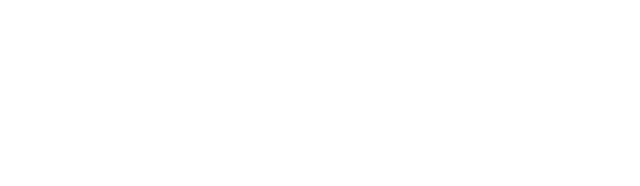
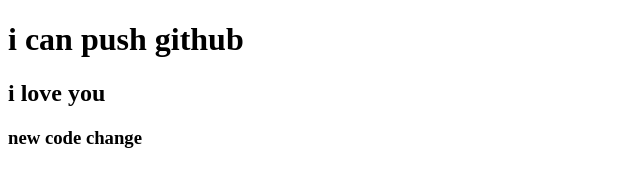
Before and after one commit to Aniketgopal4060/my-next-repo, a plain HTML site: page index.html in a window 1280 px wide. Shown: the whole page, without its empty margins (0-640 px from the left). Drawn offline with Linux system fonts and the light colour scheme.

Commit message:
code change

```diff
--- a/index.html
+++ b/index.html
@@ -7,6 +7,8 @@
     <title>My laste github repo</title>
 </head>
 <body>
-
+<h1>i can push github</h1>
+<h2>i love you</h2>
+<h3>new code change</h3>
 </body>
 </html>
```
